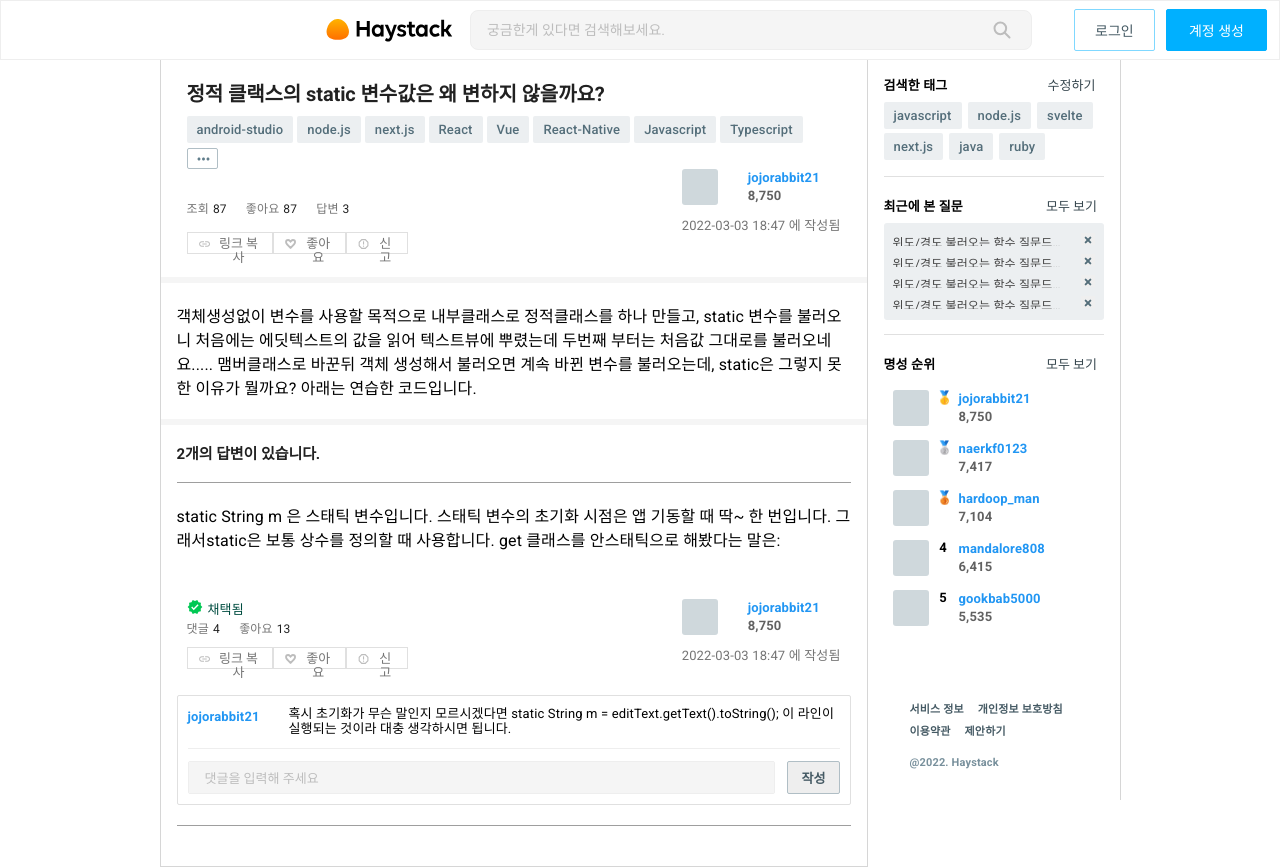
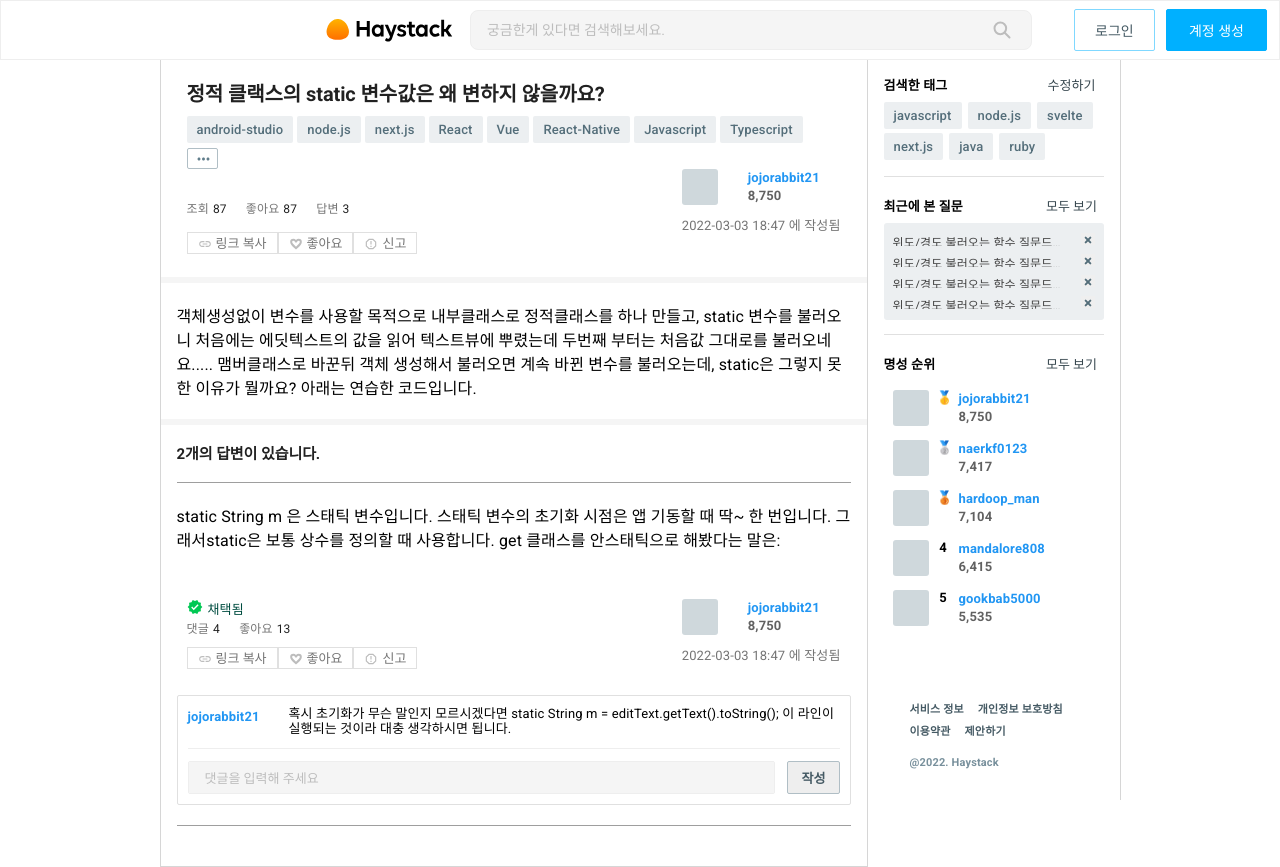
Before and after one commit to undetermined-team/qna-frontend, a Next.js app: page /Thread/1 in a window 1280 px wide. Built offline with nearby package versions, Linux system fonts and the light colour scheme; a web font is replaced by a local one.

Commit message:
Design: font-size 크기 상향으로 버튼 깨지는 현상 수정

```diff
--- a/components/molecules/QuestionButtonPack/index.tsx
+++ b/components/molecules/QuestionButtonPack/index.tsx
@@ -11,10 +11,9 @@ interface QuestionButtonPackProps {
 const ButtonWrapper = styled.div`
   display: flex;
   justify-content: space-between;
-  width: 221px;
 `;
 
-const index: React.FC<QuestionButtonPackProps> = (props) => {
+const Index: React.FC<QuestionButtonPackProps> = (props) => {
   const message = useMessage();
 
   const shareButtonClickHandler = () => {
@@ -42,4 +41,4 @@ const index: React.FC<QuestionButtonPackProps> = (props) => {
   );
 };
 
-export default index;
+export default Index;
```
